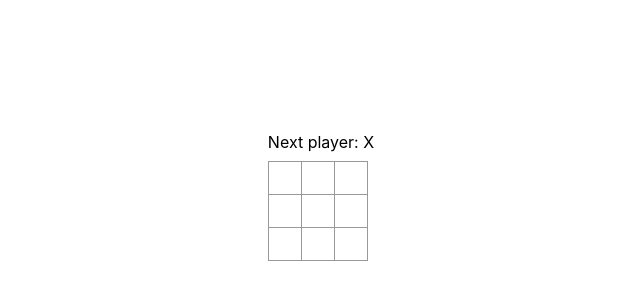
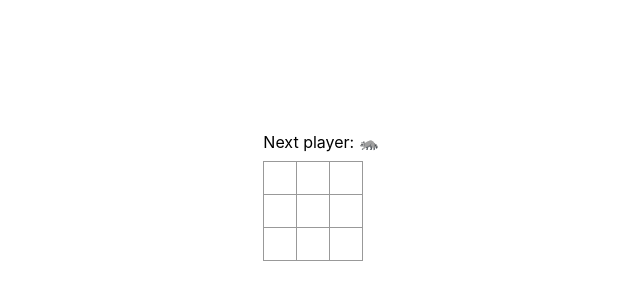
Before and after one commit to fre-ben/tic-tac-toe, a Next.js app: page / in a window 1280 px wide. Shown: the part 204-504 px from the top of the page, without its empty margins (299-939 px from the left). Built offline with nearby package versions, Linux system fonts and the light colour scheme.

Commit message:
Taking Turns

```diff
--- a/components/Board.tsx
+++ b/components/Board.tsx
@@ -4,18 +4,20 @@ import Square from "./Square";
 
 export default function Board() {
   const [squares, setSquares] = useState(Array(9).fill(null));
+  const [xIsNext, setXIsNext] = useState(true);
 
   function handleClick(i) {
     const newSquares = squares.slice();
-    newSquares[i] = "🦝";
+    newSquares[i] = xIsNext ? "🦝" : "🦊";
     setSquares(newSquares);
+    setXIsNext(!xIsNext);
   }
 
   function renderSquare(i: number) {
     return <Square value={squares[i]} onClick={() => handleClick(i)} />;
   }
 
-  const status = "Next player: X";
+  const status = "Next player: " + (xIsNext ? "🦝" : "🦊");
 
   return (
     <div>
--- a/components/Square.tsx
+++ b/components/Square.tsx
@@ -1,4 +1,4 @@
-import { ReactNode, useState } from "react";
+import { ReactNode } from "react";
 import styles from "../styles/Square.module.css";
 
 type Props = {
```
